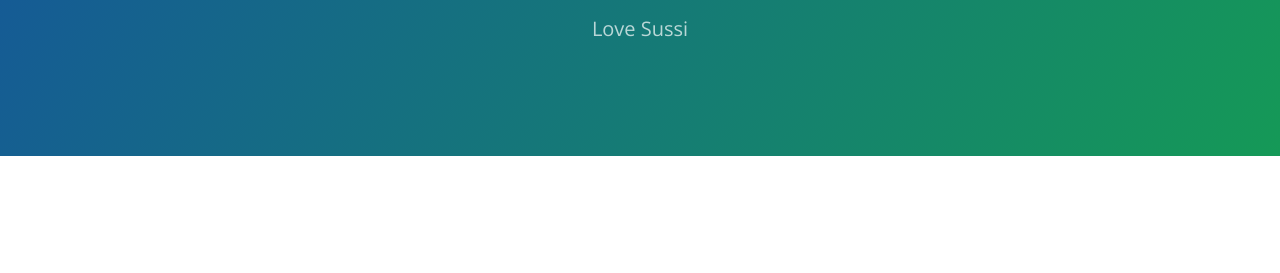
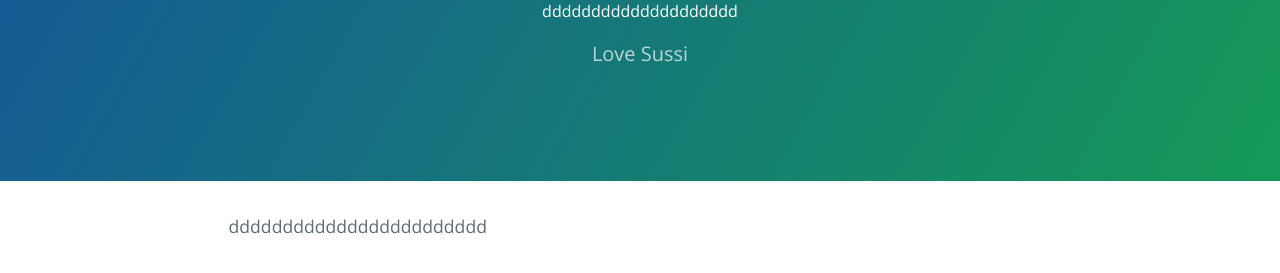
Before and after one commit to araguasmedia/Susan2016, a plain HTML site: page index.html in a window 1280 px wide. Shown: the part 161-434 px from the top of the page. Drawn offline with nearby package versions, Linux system fonts and the light colour scheme.

Commit message:
Update index.html

```diff
--- a/index.html
+++ b/index.html
@@ -12,12 +12,13 @@
   <body>
     <section class="page-header">
       <h1 class="project-name">Susan and Victor New Year</h1>
+      dddddddddddddddddddd
       <h2 class="project-tagline">Love Sussi</h2>
     </section>
 
     <section class="main-content">
       <img href="Susan_Victor.jpg" />
-
+dddddddddddddddddddddddd
     </section>
 
 
```
